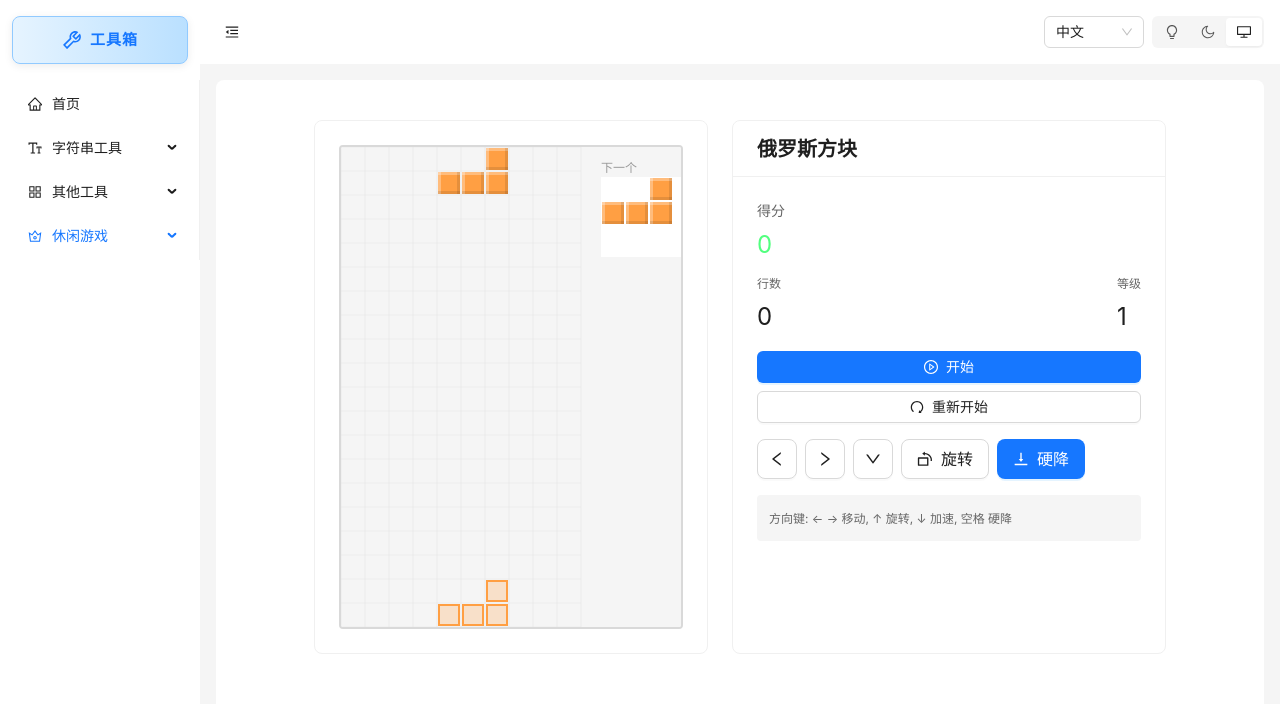
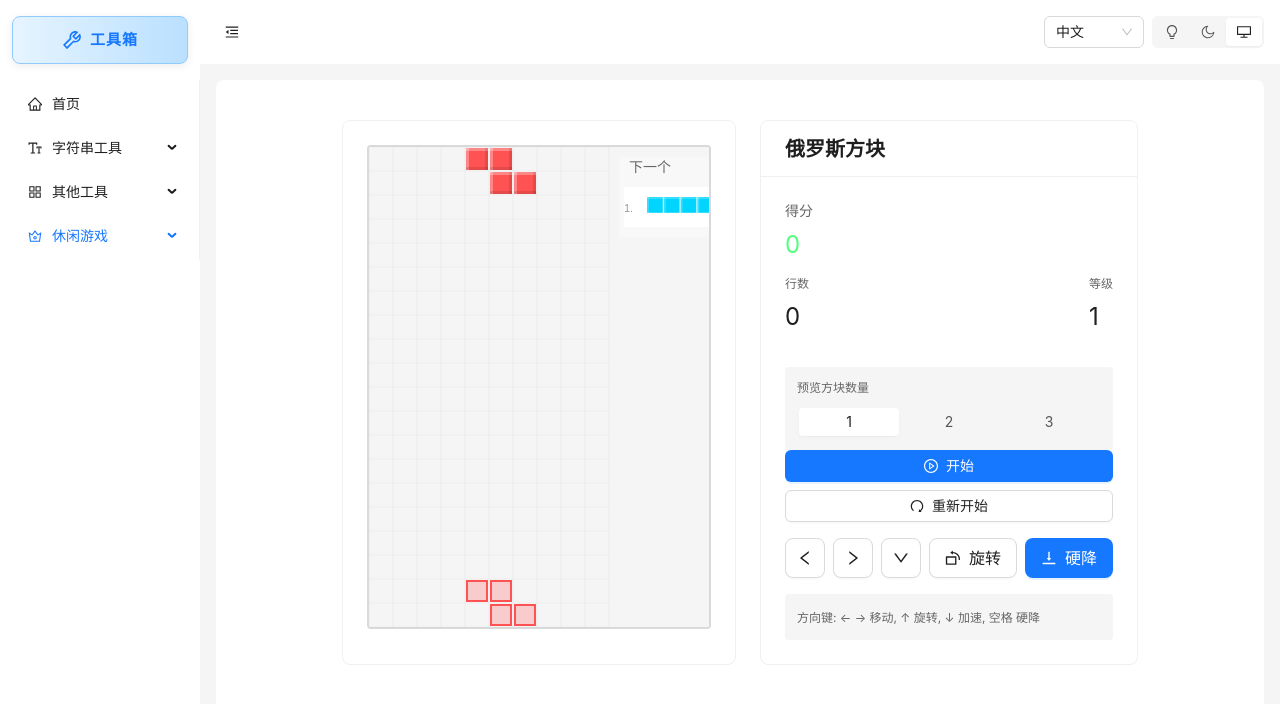
Before and after one commit to teatang/t-tool, a Next.js app: page /tools/games/tetris in a window 1280 px wide. Shown: the top 704 px of the page. Built offline with nearby package versions, Linux system fonts and the light colour scheme.

Commit message:
update config

```diff
--- a/app/tools/games/tetris/TetrisGame.tsx
+++ b/app/tools/games/tetris/TetrisGame.tsx
@@ -1,7 +1,7 @@
 'use client';
 
 import React, { useState, useEffect, useCallback, useRef } from 'react';
-import { Card, Button, Space, Statistic, Typography, message } from 'antd';
+import { Card, Button, Space, Statistic, Typography, message, Segmented } from 'antd';
 import {
   PlayCircleOutlined,
   PauseCircleOutlined,
@@ -11,6 +11,7 @@ import {
   DownOutlined,
   RotateLeftOutlined,
   VerticalAlignBottomOutlined,
+  SettingOutlined,
 } from '@ant-design/icons';
 import { useI18n } from '@/contexts/I18nContext';
 import { TetrisEngine, TetrominoType, BOARD_WIDTH, BOARD_HEIGHT } from './tetrisEngine';
@@ -92,29 +93,64 @@ const drawGhostCell = (
 // 绘制下一个方块预览
 const drawNextPiece = (
   ctx: CanvasRenderingContext2D,
-  pieceType: TetrominoType,
+  pieceTypes: TetrominoType[],
   cellSize: number,
   isDark: boolean,
   t: (key: string) => string
 ) => {
-  const tetromino = TETROMINOES[pieceType];
+  const previewWidth = 100;
+  const previewHeight = 30 + pieceTypes.length * 50;
   const startX = BOARD_WIDTH * cellSize + 20;
   const startY = 30;
 
-  ctx.fillStyle = isDark ? '#2a2a2a' : '#fff';
-  ctx.fillRect(startX, startY, 80, 80);
+  // 背景面板
+  ctx.fillStyle = isDark ? '#1e1e1e' : '#f8f8f8';
+  ctx.fillRect(startX - 10, startY - 20, previewWidth, previewHeight);
 
-  ctx.fillStyle = isDark ? '#666' : '#999';
-  ctx.font = '12px sans-serif';
+  // 标题
+  ctx.fillStyle = isDark ? '#a0a0a0' : '#666';
+  ctx.font = '14px sans-serif';
   ctx.fillText(t('tetris.next'), startX, startY - 5);
 
-  for (let y = 0; y < tetromino.shape.length; y++) {
-    for (let x = 0; x < tetromino.shape[y].length; x++) {
-      if (tetromino.shape[y][x]) {
-        drawCell(ctx, (startX / cellSize) + x, (startY / cellSize) + y, tetromino.color, cellSize, isDark);
+  // 绘制每个方块
+  pieceTypes.forEach((pieceType, index) => {
+    const tetromino = TETROMINOES[pieceType];
+    const pieceY = startY + 15 + index * 45;
+
+    // 隔行背景
+    if (index % 2 === 0) {
+      ctx.fillStyle = isDark ? '#252525' : '#fff';
+      ctx.fillRect(startX - 5, pieceY - 5, previewWidth - 5, 40);
+    }
+
+    // 序号标签
+    ctx.fillStyle = isDark ? '#666' : '#999';
+    ctx.font = '11px sans-serif';
+    ctx.fillText(`${index + 1}.`, startX - 5, pieceY + 20);
+
+    // 绘制方块（缩小尺寸以适应预览）
+    const scale = 0.7;
+    const offsetX = startX + 18;
+    const offsetY = pieceY + 5;
+
+    for (let y = 0; y < tetromino.shape.length; y++) {
+      for (let x = 0; x < tetromino.shape[y].length; x++) {
+        if (tetromino.shape[y][x]) {
+          const px = offsetX + x * cellSize * scale;
+          const py = offsetY + y * cellSize * scale;
+          const size = cellSize * scale - 1;
+
+          ctx.fillStyle = tetromino.color;
+          ctx.fillRect(px, py, size, size);
+
+          // 高光
+          ctx.fillStyle = 'rgba(255,255,255,0.2)';
+          ctx.fillRect(px, py, size, 2);
+          ctx.fillRect(px, py, 2, size);
+        }
       }
     }
-  }
+  });
 };
 
 /**
@@ -137,6 +173,7 @@ export function TetrisGame({ isDark }: TetrisGameProps) {
   const [displayLines, setDisplayLines] = useState(0);
   const [displayLevel, setDisplayLevel] = useState(1);
   const [isPlaying, setIsPlaying] = useState(false);
+  const [previewCount, setPreviewCount] = useState(1); // 预览方块数量
 
   // 绘制游戏
   const draw = useCallback(() => {
@@ -150,7 +187,7 @@ export function TetrisGame({ isDark }: TetrisGameProps) {
     const cellSize = 24;
     const board = currentGame.getBoard();
     const currentPiece = currentGame.getCurrentPiece();
-    const nextPieceType = currentGame.getNextPieceType();
+    const nextPieces = currentGame.getPieceQueue(previewCount);
 
     // 清空画布
     ctx.fillStyle = isDark ? '#1a1a1a' : '#f5f5f5';
@@ -209,8 +246,8 @@ export function TetrisGame({ isDark }: TetrisGameProps) {
     }
 
     // 绘制下一个方块预览
-    drawNextPiece(ctx, nextPieceType, cellSize, isDark, t);
-  }, [isDark, t]);
+    drawNextPiece(ctx, nextPieces, cellSize, isDark, t);
+  }, [isDark, t, previewCount]);
 
   // 游戏循环
   useEffect(() => {
@@ -420,6 +457,32 @@ export function TetrisGame({ isDark }: TetrisGameProps) {
           </Space>
         </Space>
 
+        {/* 预览设置 */}
+        <div style={{
+          marginTop: 16,
+          padding: 12,
+          background: isDark ? '#1a1a1a' : '#f5f5f5',
+          borderRadius: 4,
+        }}>
+          <Text style={{ color: isDark ? '#888' : '#666', fontSize: 12, display: 'block', marginBottom: 8 }}>
+            {t('tetris.previewCount') || '预览数量'}
+          </Text>
+          <Segmented
+            options={[
+              { label: '1', value: 1 },
+              { label: '2', value: 2 },
+              { label: '3', value: 3 },
+            ]}
+            value={previewCount}
+            onChange={(val) => {
+              setPreviewCount(val as number);
+              draw();
+            }}
+            onKeyDown={(e) => e.stopPropagation()}
+            block
+          />
+        </div>
+
         {/* 控制按钮 */}
         <Space direction="vertical" style={{ width: '100%' }}>
           <Button
--- a/app/tools/games/tetris/tetrisEngine.ts
+++ b/app/tools/games/tetris/tetrisEngine.ts
@@ -33,17 +33,18 @@ export type Board = (string | null)[][];
 export class TetrisEngine {
   private board: Board;
   private currentPiece: Piece | null;
-  private nextPieceType: TetrominoType;
+  private pieceQueue: TetrominoType[]; // 方块队列
   private readonly tetrominoes: Record<TetrominoType, TetrominoShape>;
 
   constructor(
     board?: Board,
     currentPiece?: Piece | null,
-    nextPieceType?: TetrominoType
+    pieceQueue?: TetrominoType[]
   ) {
     this.board = board || this.createEmptyBoard();
     this.currentPiece = currentPiece || null;
-    this.nextPieceType = nextPieceType || this.getRandomTetromino();
+    // 初始化队列，至少保留7个方块
+    this.pieceQueue = pieceQueue || Array(7).fill(null).map(() => this.getRandomTetromino());
 
     this.tetrominoes = {
       I: { shape: [[1, 1, 1, 1]], color: '#00d4ff' },
@@ -82,12 +83,17 @@ export class TetrisEngine {
    * 生成新方块
    */
   spawnPiece(): void {
+    if (this.pieceQueue.length === 0) {
+      this.pieceQueue.push(this.getRandomTetromino());
+    }
     this.currentPiece = {
-      type: this.nextPieceType,
+      type: this.pieceQueue[0],
       x: Math.floor(BOARD_WIDTH / 2) - 1,
       y: 0,
     };
-    this.nextPieceType = this.getRandomTetromino();
+    // 移除已使用的方块，并补充新方块
+    this.pieceQueue.shift();
+    this.pieceQueue.push(this.getRandomTetromino());
   }
 
   /**
@@ -125,10 +131,18 @@ export class TetrisEngine {
   }
 
   /**
-   * 获取下一个方块类型
+   * 获取下一个方块类型（队列中的第一个）
    */
   getNextPieceType(): TetrominoType {
-    return this.nextPieceType;
+    return this.pieceQueue[0];
+  }
+
+  /**
+   * 获取方块队列
+   * @param count 获取的数量，默认1个
+   */
+  getPieceQueue(count: number = 1): TetrominoType[] {
+    return this.pieceQueue.slice(0, count);
   }
 
   /**
@@ -318,7 +332,7 @@ export class TetrisEngine {
     return new TetrisEngine(
       this.board.map((row) => [...row]),
       this.currentPiece ? { ...this.currentPiece } : null,
-      this.nextPieceType
+      [...this.pieceQueue]
     );
   }
 }
--- a/contexts/I18nContext.tsx
+++ b/contexts/I18nContext.tsx
@@ -161,6 +161,7 @@ const translations: Record<string, Record<string, string>> = {
     'tetris.next': '下一个',
     'tetris.controls': '方向键: ← → 移动, ↑ 旋转, ↓ 加速, 空格 硬降',
     'tetris.gameOver': '游戏结束！',
+    'tetris.previewCount': '预览方块数量',
 
     // menu groups
     'menu.stringTools': '字符串工具',
@@ -324,6 +325,7 @@ const translations: Record<string, Record<string, string>> = {
     'tetris.next': 'Next',
     'tetris.controls': 'Arrows: ← → move, ↑ rotate, ↓ fast, Space hard drop',
     'tetris.gameOver': 'Game Over!',
+    'tetris.previewCount': 'Preview Pieces',
 
     // menu groups
     'menu.stringTools': 'String Tools',
```
